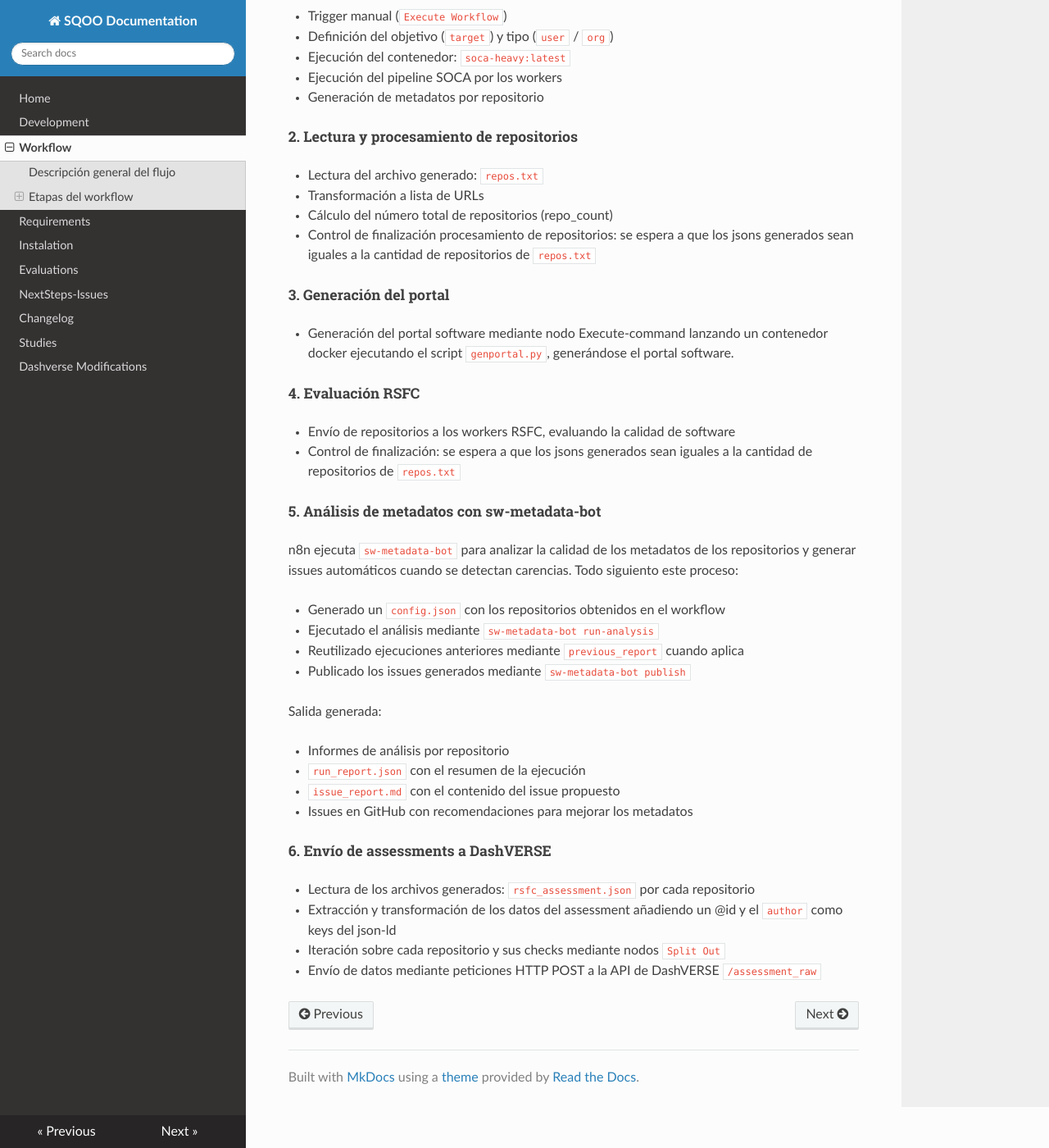
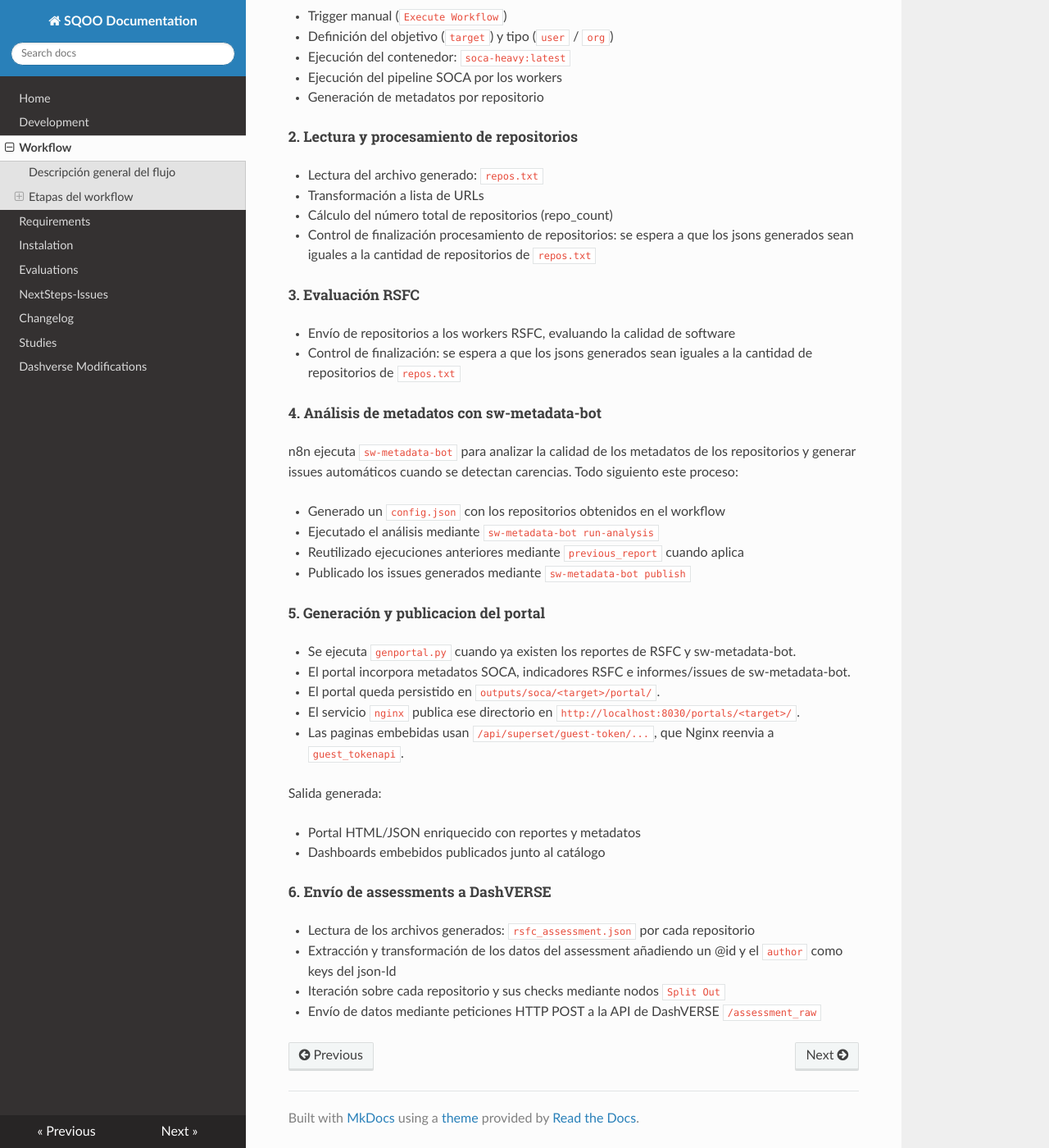
Before and after one commit to SergioZSZ/Software-Quality-Observatory-Orchestrator-TFG, an MkDocs documentation site: the page built from docs/flujo.md, in a window 1280 px wide and 1400 px high, scrolled down 670 px. Shown: the whole window at 82% size. Built offline with MkDocs 1.6.1, drawn with Linux system fonts in a browser that asks for light colours; nearby versions of some CDN libraries; some of the changed text lies outside the part shown.

Commit message:
added nginx server and update software metadata portal

```diff
--- a/containers/soca_container/soca/src/soca/assets/template.html
+++ b/containers/soca_container/soca/src/soca/assets/template.html
@@ -2,9 +2,11 @@
 <html>
 <head>
 <meta content="width=device-width, initial-scale=1" name="viewport"/>
+<meta http-equiv="Cache-Control" content="no-store, no-cache, must-revalidate, proxy-revalidate, max-age=0"/>
+<meta http-equiv="Pragma" content="no-cache"/>
+<meta http-equiv="Expires" content="0"/>
 <script src="https://ajax.googleapis.com/ajax/libs/jquery/3.5.1/jquery.min.js"></script>
 <script src="https://maxcdn.bootstrapcdn.com/bootstrap/3.4.1/js/bootstrap.min.js"></script>
-<script src="cards_data.json" type="text/javascript"></script>
 <title>Software Catalog</title>
 <link rel="icon" type="image/x-icon" href="img/soca-logo.ico">
 <link rel="stylesheet" href="styles.css"></styles>
--- a/docs/flujo.md
+++ b/docs/flujo.md
@@ -11,9 +11,9 @@ El workflow implementa un pipeline completo que abarca:
 
 1. **Extracción de repositorios**
 2. **Procesamiento de metadatos (SOCA)**
-3. **Generación de portal software**
-4. **Evaluación de calidad (RSFC)**
-5. **Evaluación de metadatos(sw-metadata-bot)**
+3. **Evaluación de calidad (RSFC)**
+4. **Evaluación de metadatos(sw-metadata-bot)**
+5. **Generación y publicacion de portal software enriquecido**
 6. **Envío de indicadores a DashVERSE**
 
 
@@ -36,14 +36,11 @@ El workflow implementa un pipeline completo que abarca:
 - Control de finalización procesamiento de repositorios: se espera a que los jsons generados sean iguales a la cantidad de repositorios de `repos.txt`
 
 
-##### 3. Generación del portal
-- Generación del portal software mediante nodo Execute-command lanzando un contenedor docker ejecutando el script `genportal.py`, generándose el portal software.
-
-##### 4. Evaluación RSFC
+##### 3. Evaluación RSFC
 - Envío de repositorios a los workers RSFC, evaluando la calidad de software
 - Control de finalización: se espera a que los jsons generados sean iguales a la cantidad de repositorios de `repos.txt`
 
-##### 5. Análisis de metadatos con sw-metadata-bot
+##### 4. Análisis de metadatos con sw-metadata-bot
 
 n8n ejecuta `sw-metadata-bot` para analizar la calidad de los metadatos de los repositorios y generar issues automáticos cuando se detectan carencias. Todo siguiento este proceso:
 
@@ -53,12 +50,18 @@ n8n ejecuta `sw-metadata-bot` para analizar la calidad de los metadatos de los r
 - Reutilizado ejecuciones anteriores mediante `previous_report` cuando aplica
 - Publicado los issues generados mediante `sw-metadata-bot publish`
 
+##### 5. Generación y publicacion del portal
+
+- Se ejecuta `genportal.py` cuando ya existen los reportes de RSFC y sw-metadata-bot.
+- El portal incorpora metadatos SOCA, indicadores RSFC e informes/issues de sw-metadata-bot.
+- El portal queda persistido en `outputs/soca/<target>/portal/`.
+- El servicio `nginx` publica ese directorio en `http://localhost:8030/portals/<target>/`.
+- Las paginas embebidas usan `/api/superset/guest-token/...`, que Nginx reenvia a `guest_tokenapi`.
+
 Salida generada:
 
-- Informes de análisis por repositorio
-- `run_report.json` con el resumen de la ejecución
-- `issue_report.md` con el contenido del issue propuesto
-- Issues en GitHub con recomendaciones para mejorar los metadatos
+- Portal HTML/JSON enriquecido con reportes y metadatos
+- Dashboards embebidos publicados junto al catálogo
 
 ##### 6. Envío de assessments a DashVERSE
 
```
Also changed, not shown: README.md (+24 -20 lines), docs/desarrollo.md (+3 -3 lines), docs/index.md (+1 -0 lines), docs/instalacion.md (+7 -4 lines), 8 other files.
